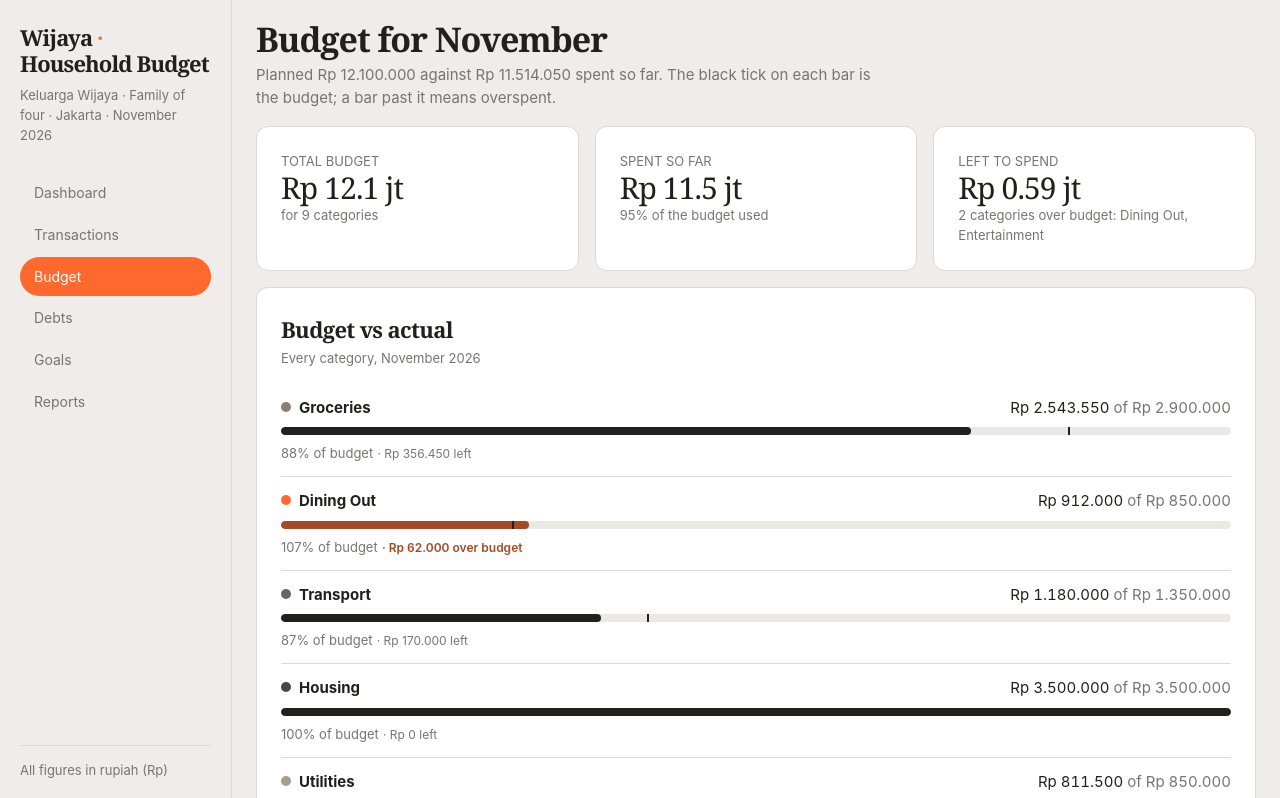
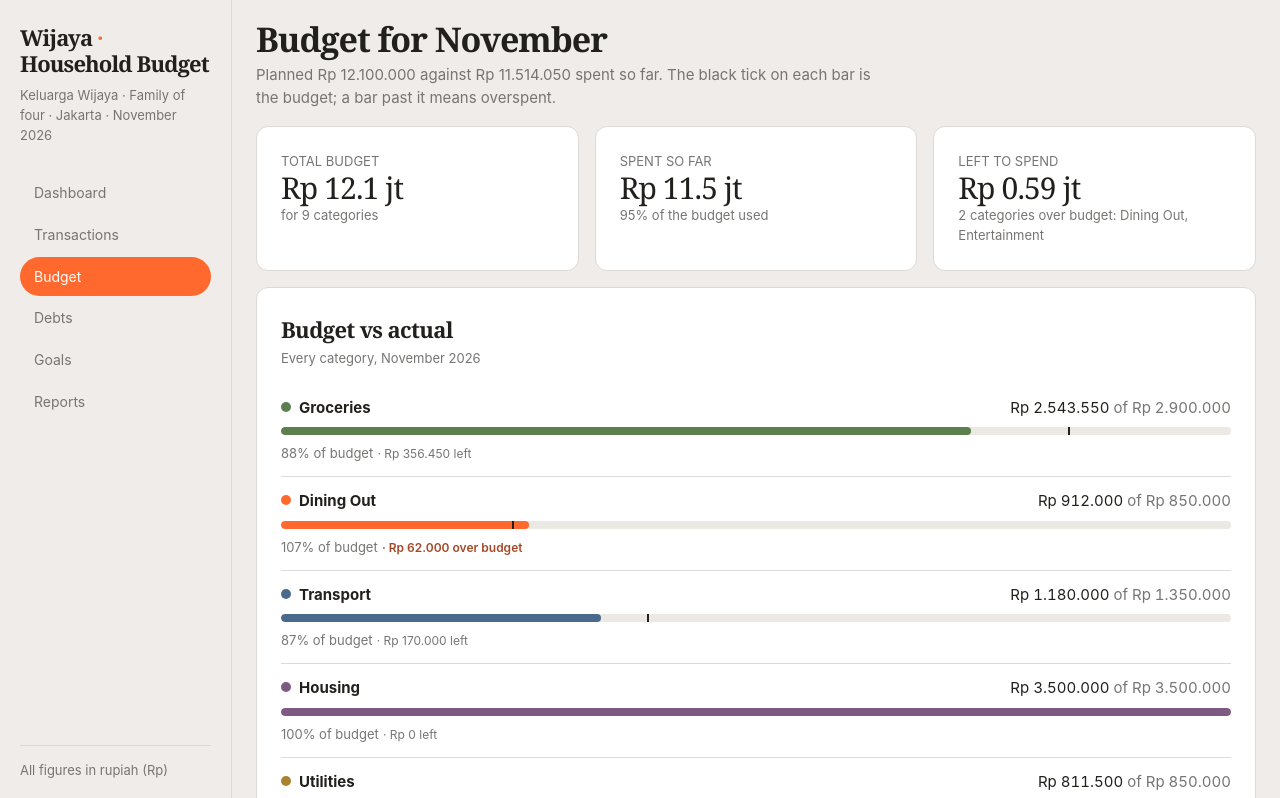
Before and after one commit to zal-m10/best-household-budget-site, a plain HTML site: page app/index.html in a window 1280 px wide. Both pictures are taken after a click on the link "Open the full budget →". Shown: the top 798 px of the page. Drawn offline with Linux system fonts and the light colour scheme.

Commit message:
Give each category its own muted hue so they are easy to tell apart (donut, dots, budget bars) (#3)
* Give each category its own muted hue so they are easy to tell apart (donut, dots, budget bars)

* Give each category its own muted hue so they are easy to tell apart (donut, dots, budget bars)

```diff
--- a/app/charts.js
+++ b/app/charts.js
@@ -40,7 +40,7 @@ export function budgetBars(rows) {
       <span class="num">${fmt(r.actual)} <span class="muted">of ${fmt(r.budget)}</span></span></div>
       <div style="position:relative;margin-top:8px">
         <div class="bar-track" style="position:relative">
-          <div class="bar-fill ${over ? "over" : ""}" style="width:${width}%"></div>
+          <div class="bar-fill" style="width:${width}%;background:${r.color}"></div>
           <div style="position:absolute;top:-3px;left:${budgetWidth}%;width:2px;height:14px;background:#22201d"></div>
         </div>
       </div>
--- a/app/data.js
+++ b/app/data.js
@@ -29,18 +29,20 @@ export const DATA = {
     { name: "GoPay wallet", balance: 1000000 },
   ],
 
-  // Budget per category for November. Colours stay warm monochrome; only
-  // Dining Out takes the Ember accent, as the month's hero category.
+  // Budget per category for November. Each category has its own muted
+  // hue so it is easy to tell apart at a glance in the donut, the dots
+  // and the budget bars; Dining Out keeps the Ember accent, as the
+  // month's hero category. This is the single source of category colour.
   categories: [
-    { id: "groceries", name: "Groceries", budget: 2900000, color: "#8a7f72" },
+    { id: "groceries", name: "Groceries", budget: 2900000, color: "#5c7f4e" },
     { id: "dining", name: "Dining Out", budget: 850000, color: "#ff692d" },
-    { id: "transport", name: "Transport", budget: 1350000, color: "#6b655e" },
-    { id: "housing", name: "Housing", budget: 3500000, color: "#4a453f" },
-    { id: "utilities", name: "Utilities", budget: 850000, color: "#a89e90" },
-    { id: "kids", name: "Kids & School", budget: 1050000, color: "#7d7468" },
-    { id: "health", name: "Health", budget: 450000, color: "#b3a89a" },
-    { id: "entertainment", name: "Entertainment", budget: 550000, color: "#5c564e" },
-    { id: "shopping", name: "Shopping", budget: 600000, color: "#96897a" },
+    { id: "transport", name: "Transport", budget: 1350000, color: "#4a6a8c" },
+    { id: "housing", name: "Housing", budget: 3500000, color: "#7e5a82" },
+    { id: "utilities", name: "Utilities", budget: 850000, color: "#a8842c" },
+    { id: "kids", name: "Kids & School", budget: 1050000, color: "#b25e6e" },
+    { id: "health", name: "Health", budget: 450000, color: "#2f7f7a" },
+    { id: "entertainment", name: "Entertainment", budget: 550000, color: "#6a5ca6" },
+    { id: "shopping", name: "Shopping", budget: 600000, color: "#6e4a2e" },
   ],
 
   // Every transaction of November 2026, newest last. "type" is "in" for money
--- a/app/style.css
+++ b/app/style.css
@@ -89,7 +89,6 @@ nav.main a.active:hover { color: #fff; }
 /* ---- Bars, donuts, lists ---- */
 .bar-track { background: #ece8e3; border-radius: 9999px; height: 8px; overflow: hidden; }
 .bar-fill { height: 100%; border-radius: 9999px; background: var(--ink); }
-.bar-fill.over { background: var(--warn); }
 .bar-fill.ember { background: var(--ember); }
 .budget-row { padding: 12px 0; border-top: 1px solid var(--stone); }
 .budget-row:first-of-type { border-top: 0; }
--- a/app/views.js
+++ b/app/views.js
@@ -87,7 +87,7 @@ export function renderDashboard(state) {
       ${topBudgets.map((r) => {
         const pct = Math.round((r.actual / r.budget) * 100);
         return `<div class="budget-row"><div class="row-top"><span><span class="cat-dot" style="background:${r.color}"></span>${r.name}</span><span class="pct">${pct}%</span></div>
-        <div class="bar-line"><div class="bar-track"><div class="bar-fill ${r.actual > r.budget ? "over" : ""}" style="width:${Math.min(100, pct)}%"></div></div>
+        <div class="bar-line"><div class="bar-track"><div class="bar-fill" style="width:${Math.min(100, pct)}%;background:${r.color}"></div></div>
         <span class="small muted fig">${fmt(r.actual)} of ${fmt(r.budget)}</span></div></div>`;
       }).join("")}
       <p class="small" style="margin-top:12px"><a href="#/budget">Open the full budget →</a></p>
```
Also changed, not shown: screenshots/1-dashboard.jpg, screenshots/2-transactions.jpg, screenshots/3-budget.jpg, screenshots/4-dashboard-phone.jpg.
